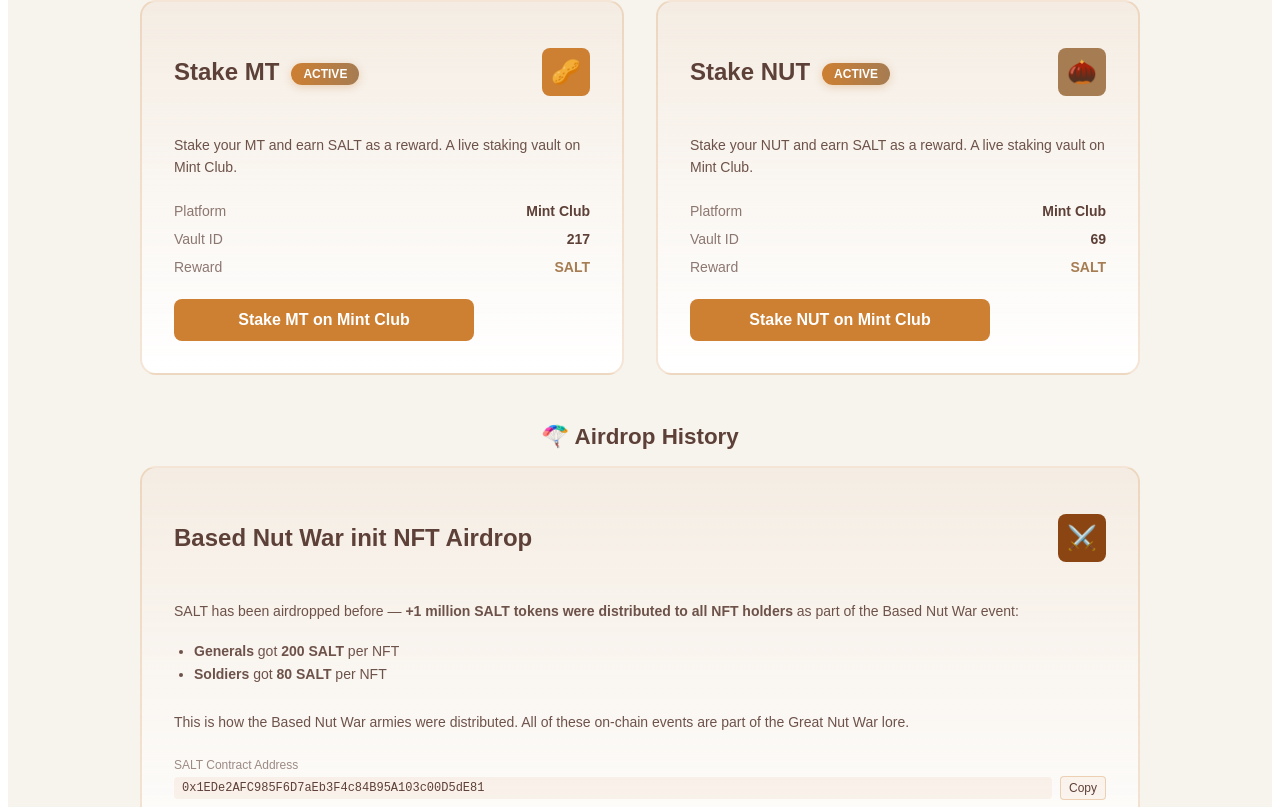
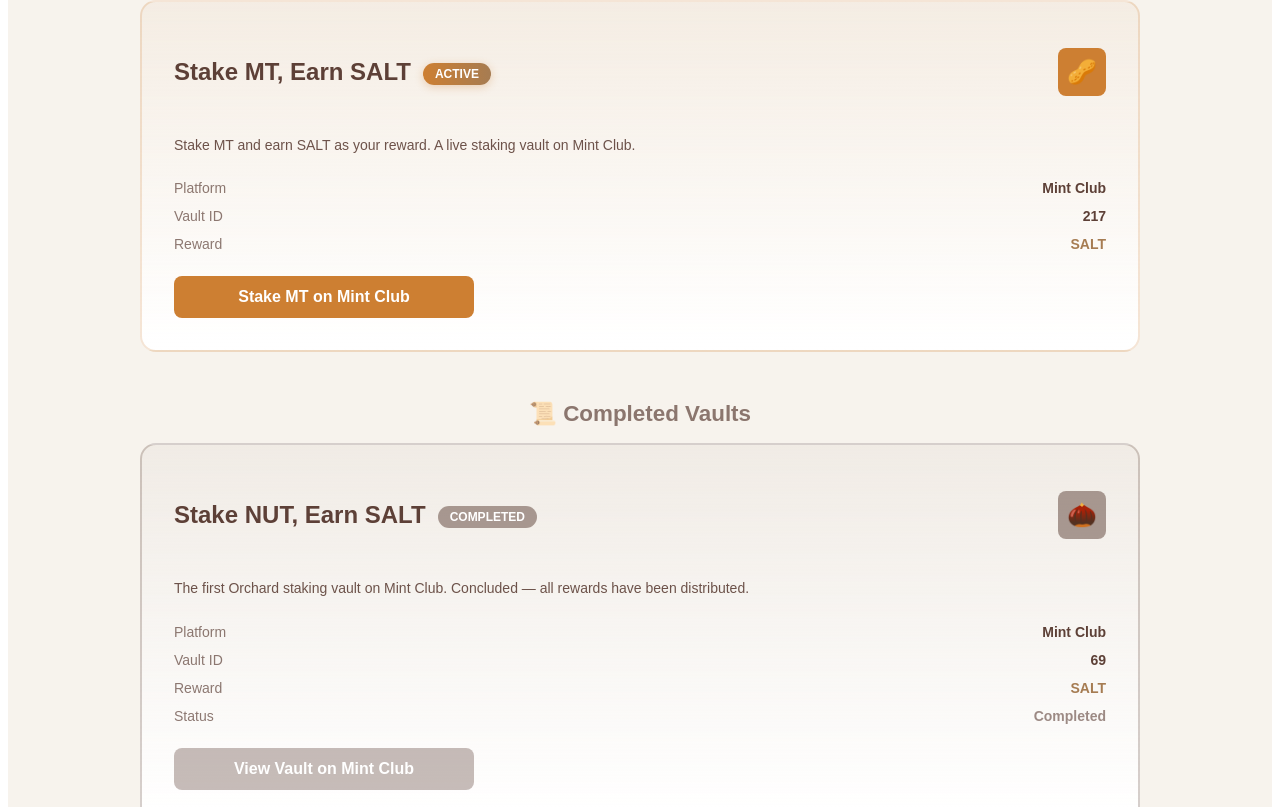
Before and after one commit to BASEDNUT/liquidity, a Next.js app: page /staking in a window 1280 px wide. Shown: the part 433-1240 px from the top of the page. Built offline with nearby package versions, Linux system fonts and the light colour scheme.

Commit message:
staking: split active/completed vaults, NUT 69 COMPLETED, exact airdrop copy

```diff
--- a/pages/staking.js
+++ b/pages/staking.js
@@ -25,6 +25,12 @@ const StakingPage = () => {
     wordWrap: 'break-word',
   };
 
+  const completedCardStyle = {
+    ...cardStyle,
+    border: '2px solid rgba(93,64,55,0.25)',
+    background: 'linear-gradient(to bottom, rgba(93,64,55,0.04), #fff)',
+  };
+
   const activeBadge = {
     display: 'inline-block',
     padding: '0.25rem 0.75rem',
@@ -36,6 +42,18 @@ const StakingPage = () => {
     marginLeft: '0.75rem',
     verticalAlign: 'middle',
     boxShadow: '0 2px 8px rgba(205,127,50,0.3)',
+  };
+
+  const completedBadge = {
+    display: 'inline-block',
+    padding: '0.25rem 0.75rem',
+    fontSize: '0.75rem',
+    fontWeight: 700,
+    color: '#fff',
+    background: 'rgba(93,64,55,0.5)',
+    borderRadius: '9999px',
+    marginLeft: '0.75rem',
+    verticalAlign: 'middle',
   };
 
   const btnStyle = {
@@ -54,12 +72,17 @@ const StakingPage = () => {
     boxSizing: 'border-box',
   };
 
+  const btnSecondary = {
+    ...btnStyle,
+    backgroundColor: 'rgba(93,64,55,0.35)',
+  };
+
   return (
     <Layout>
       <div style={{ minHeight: '100vh', backgroundColor: '#F7F3ED', fontFamily: 'Arial, sans-serif' }}>
         <Head>
           <title>Staking & Rewards | BASED NUT</title>
-          <meta name="description" content="Stake NUT and MT on Mint Club to earn SALT, plus SALT airdrop history from the Great Nut War." />
+          <meta name="description" content="Stake MT or NUT on Mint Club to earn SALT. Plus SALT airdrop history from the Great Nut War." />
         </Head>
 
         <div style={{ maxWidth: '1000px', margin: '0 auto', padding: '8rem 1.5rem 2rem' }}>
@@ -79,11 +102,11 @@ const StakingPage = () => {
           </h2>
           <div style={{ display: 'grid', gridTemplateColumns: 'repeat(auto-fit, minmax(300px, 1fr))', gap: '2rem', marginBottom: '3rem' }}>
 
-            {/* Stake MT — Earn SALT */}
+            {/* Stake MT — Earn SALT (LIVE) */}
             <div style={cardStyle}>
               <div style={{ display: 'flex', alignItems: 'center', justifyContent: 'space-between', marginBottom: '1.5rem' }}>
                 <h3 style={{ fontSize: '1.5rem', fontWeight: 'bold', color: '#5D4037', flex: '1', marginRight: '1rem' }}>
-                  Stake MT
+                  Stake MT, Earn SALT
                   <span style={activeBadge}>ACTIVE</span>
                 </h3>
                 <div style={{ width: '3rem', height: '3rem', backgroundColor: '#CD7F32', borderRadius: '0.5rem', display: 'flex', alignItems: 'center', justifyContent: 'center', color: '#fff', fontSize: '1.5rem' }}>
@@ -91,7 +114,7 @@ const StakingPage = () => {
                 </div>
               </div>
               <p style={{ fontSize: '0.875rem', color: 'rgba(93,64,55,0.9)', marginBottom: '1.5rem', lineHeight: '1.6' }}>
-                Stake your MT and earn SALT as a reward. A live staking vault on Mint Club.
+                Stake MT and earn SALT as your reward. A live staking vault on Mint Club.
               </p>
               <div style={{ display: 'flex', flexDirection: 'column', gap: '0.75rem', marginBottom: '1.5rem' }}>
                 <div style={{ display: 'flex', justifyContent: 'space-between', fontSize: '0.875rem' }}>
@@ -112,19 +135,27 @@ const StakingPage = () => {
               </a>
             </div>
 
-            {/* Stake NUT — Earn SALT */}
-            <div style={cardStyle}>
+          </div>
+
+          {/* COMPLETED VAULTS */}
+          <h2 style={{ fontSize: '1.4rem', fontWeight: 'bold', color: 'rgba(93,64,55,0.7)', textAlign: 'center', marginBottom: '1rem' }}>
+            📜 Completed Vaults
+          </h2>
+          <div style={{ display: 'grid', gridTemplateColumns: 'repeat(auto-fit, minmax(300px, 1fr))', gap: '2rem', marginBottom: '3rem' }}>
+
+            {/* Stake NUT — Earn SALT (COMPLETED) */}
+            <div style={completedCardStyle}>
               <div style={{ display: 'flex', alignItems: 'center', justifyContent: 'space-between', marginBottom: '1.5rem' }}>
                 <h3 style={{ fontSize: '1.5rem', fontWeight: 'bold', color: '#5D4037', flex: '1', marginRight: '1rem' }}>
-                  Stake NUT
-                  <span style={activeBadge}>ACTIVE</span>
+                  Stake NUT, Earn SALT
+                  <span style={completedBadge}>COMPLETED</span>
                 </h3>
-                <div style={{ width: '3rem', height: '3rem', backgroundColor: '#A67C52', borderRadius: '0.5rem', display: 'flex', alignItems: 'center', justifyContent: 'center', color: '#fff', fontSize: '1.5rem' }}>
+                <div style={{ width: '3rem', height: '3rem', backgroundColor: 'rgba(93,64,55,0.5)', borderRadius: '0.5rem', display: 'flex', alignItems: 'center', justifyContent: 'center', color: '#fff', fontSize: '1.5rem' }}>
                   🌰
                 </div>
               </div>
               <p style={{ fontSize: '0.875rem', color: 'rgba(93,64,55,0.9)', marginBottom: '1.5rem', lineHeight: '1.6' }}>
-                Stake your NUT and earn SALT as a reward. A live staking vault on Mint Club.
+                The first Orchard staking vault on Mint Club. Concluded — all rewards have been distributed.
               </p>
               <div style={{ display: 'flex', flexDirection: 'column', gap: '0.75rem', marginBottom: '1.5rem' }}>
                 <div style={{ display: 'flex', justifyContent: 'space-between', fontSize: '0.875rem' }}>
@@ -139,9 +170,13 @@ const StakingPage = () => {
                   <span style={{ color: 'rgba(93,64,55,0.7)' }}>Reward</span>
                   <span style={{ fontWeight: 'bold', color: '#A67C52' }}>SALT</span>
                 </div>
+                <div style={{ display: 'flex', justifyContent: 'space-between', fontSize: '0.875rem' }}>
+                  <span style={{ color: 'rgba(93,64,55,0.7)' }}>Status</span>
+                  <span style={{ fontWeight: 'bold', color: 'rgba(93,64,55,0.6)' }}>Completed</span>
+                </div>
               </div>
-              <a href="https://mint.club/staking/base/69" target="_blank" rel="noopener noreferrer" className="button-effect" style={btnStyle}>
-                Stake NUT on Mint Club
+              <a href="https://mint.club/staking/base/69" target="_blank" rel="noopener noreferrer" className="button-effect" style={btnSecondary}>
+                View Vault on Mint Club
               </a>
             </div>
 
@@ -164,8 +199,8 @@ const StakingPage = () => {
               SALT has been airdropped before — <strong>+1 million SALT tokens were distributed to all NFT holders</strong> as part of the Based Nut War event:
             </p>
             <ul style={{ fontSize: '0.875rem', color: 'rgba(93,64,55,0.9)', marginBottom: '1.5rem', lineHeight: '1.7', paddingLeft: '1.25rem' }}>
-              <li><strong>Generals</strong> got <strong>200 SALT</strong> per NFT</li>
-              <li><strong>Soldiers</strong> got <strong>80 SALT</strong> per NFT</li>
+              <li><strong>Generals got 200 SALT per NFT</strong></li>
+              <li><strong>Soldiers got 80 SALT per NFT</strong></li>
             </ul>
             <p style={{ fontSize: '0.875rem', color: 'rgba(93,64,55,0.9)', marginBottom: '1.5rem', lineHeight: '1.6' }}>
               This is how the Based Nut War armies were distributed. All of these on-chain events are part of the Great Nut War lore.
```
